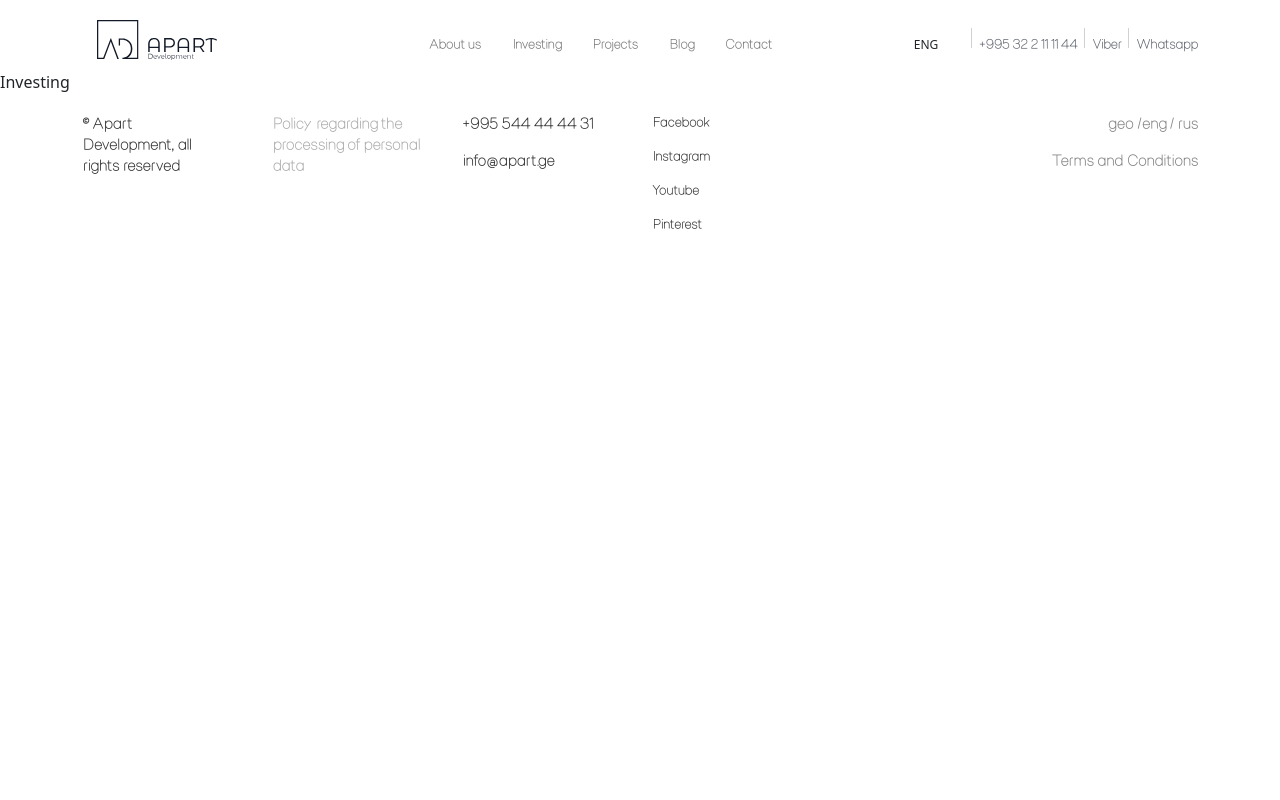
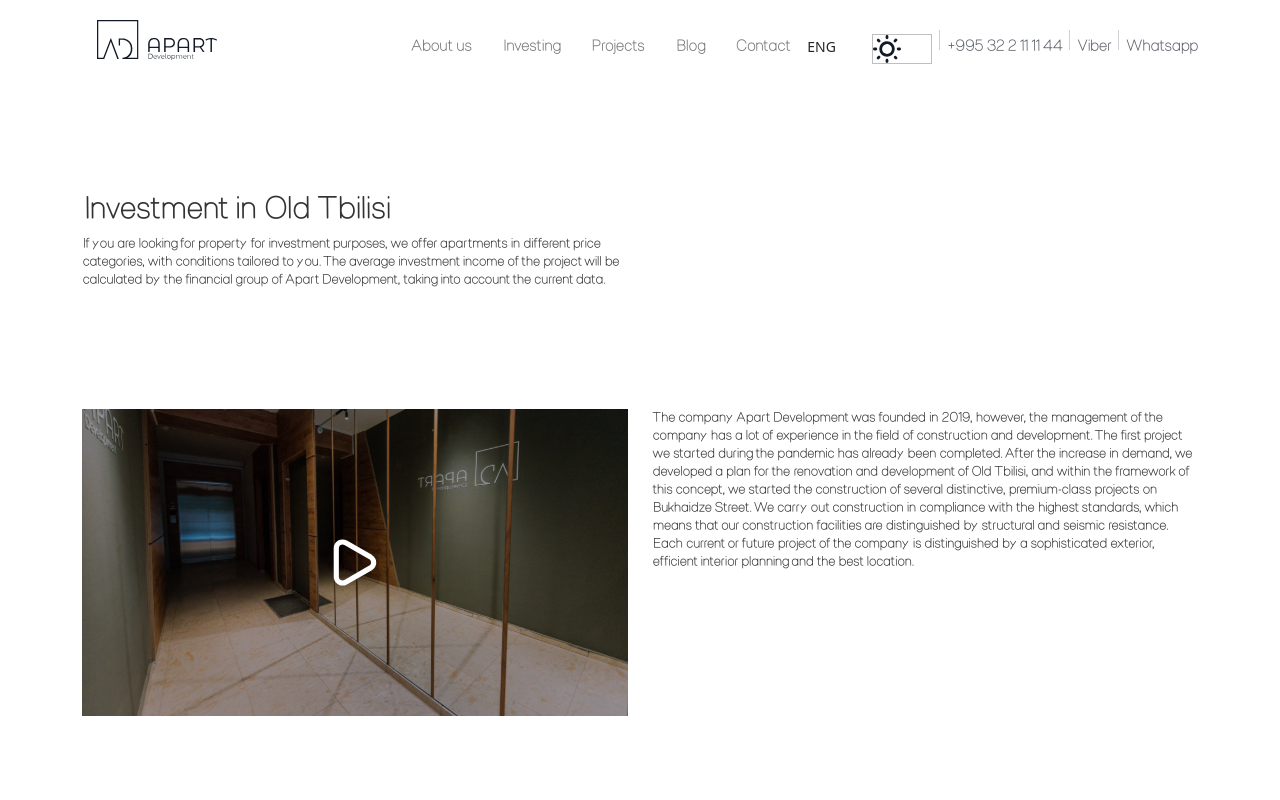
Before and after one commit to G-Apxo/Apart, a Next.js app: page /Investing in a window 1280 px wide. Shown: the top 800 px of the page. Built offline with nearby package versions, Linux system fonts and the light colour scheme.

Commit message:
day and nigth toggler

```diff
--- a/pages/Investing.jsx
+++ b/pages/Investing.jsx
@@ -1,10 +1,49 @@
 import React from 'react'
 import Layout from '../src/components/Layout/Layout';
+import Video from "../assets/video.svg";
+import Image from 'next/image';
+import { Nav, Button, Row, Container, input, Col, Navbar, FormSelect } from "react-bootstrap";
 
 const Investing = () => {
   return (
       <Layout>
-      <div>Investing</div>
+      <Container className='mt-120 mb-120'>
+        <Col  xs="12" lg="6" md="6" sm="6" xl="6" xxl="6" >
+        <h3>
+        Investment in Old Tbilisi
+        </h3>
+        <p>
+        If you are looking for property for investment purposes, we offer apartments in different price categories, with conditions tailored to you. The average investment income of the project will be calculated by the financial group of Apart Development, taking into account the current data.
+        </p>
+        </Col>
+      </Container>
+      <Container className='mt-120 mb-120'>
+        <Row>
+          <Col xs="12" lg="6" md="6" sm="6" xl="6" xxl="6">
+          <Image src={Video} alt="banner immage" />
+          </Col>
+          <Col xs="12" lg="6" md="6" sm="6" xl="6" xxl="6">
+            <p>
+          The company Apart Development was founded in 2019, however,
+           the management of the company has a lot of experience in the
+           field of construction and development. The first project we
+            started during the pandemic has already been completed.
+             After the increase in demand, we developed a plan for the
+             renovation and development of Old Tbilisi, and within the
+             framework of this concept, we started the construction of
+             several distinctive, premium-class projects on Bukhaidze Street.
+              We carry out construction in compliance with the highest standards,
+               which means that our construction facilities are distinguished by
+               structural and seismic resistance. Each current or future project
+               of the company is distinguished by a sophisticated exterior,
+               efficient interior planning and the best location.
+               </p>
+          </Col>
+        </Row>
+        </Container>
+        <Container className='mt-120 mb-120'>
+
+        </Container>
       </Layout>
 
   )
--- a/src/components/Header/Header.js
+++ b/src/components/Header/Header.js
@@ -1,6 +1,6 @@
 import React from "react";
 import Head from "next/head";
-import { Nav, Button, Row, Container, input, Col, Navbar, FormSelect } from "react-bootstrap";
+import { Nav, Button, Row, Container, input, Col, Navbar, FormSelect,Form} from "react-bootstrap";
 import Link from "next/link";
 import Image from "next/image";
 import Logo from "../../../assets/logo.svg";
@@ -74,6 +74,8 @@ function Header() {
       </p>
       </Link>
     </li>
+    <li>
+    </li>
       <li >
       <FormSelect className="Language__select text-white">
         <option>ENG</option>
@@ -125,11 +127,20 @@ function Header() {
           </Col>
           <Col xs="3" lg="3" md="3" sm="3" xl="3" xxl="3" className="d-flex justify-content-end align-items-center">
             <ul className="navbar-nav ">
-              <li className="nav-item text-nowrap">
+
+              <li className="nav-item text-nowrap d-flex">
                 <FormSelect className="Language__select">
                   <option>ENG</option>
                   <option>Geo</option>
                 </FormSelect>
+              </li>
+              <li className="nav-item text-nowrap">
+              <Form>
+                <Form.Check
+                  type="switch"
+                  id="custom-switch"
+                />
+              </Form>
               </li>
             </ul>
             <ol className="d-flex navbar-nav mr-auto custom_ol align-items-center">
--- a/styles/globals.css
+++ b/styles/globals.css
@@ -794,7 +794,7 @@ h2 {
   font-size: 24px;
 }
 .nav-link {
-  font-size: 12px;
+  font-size: 14px;
 }
 .cursor {
   cursor: pointer;
@@ -1046,3 +1046,16 @@ h2 {
   }
 
 }
+.form-switch .form-check-input{
+  background-image: url("../assets/sun.svg") !important;
+  border-radius: 0em !important;
+  width: 60px !important;
+  height: 30px;
+}
+.form-switch .form-check-input:checked{
+  background-color: black;
+  background-image: url("../assets/moon.svg") !important;
+}
+.form-select{
+  font-size: 14px !important;
+}
```
Also changed, not shown: assets/moon.svg (added), assets/sun.svg (added).
